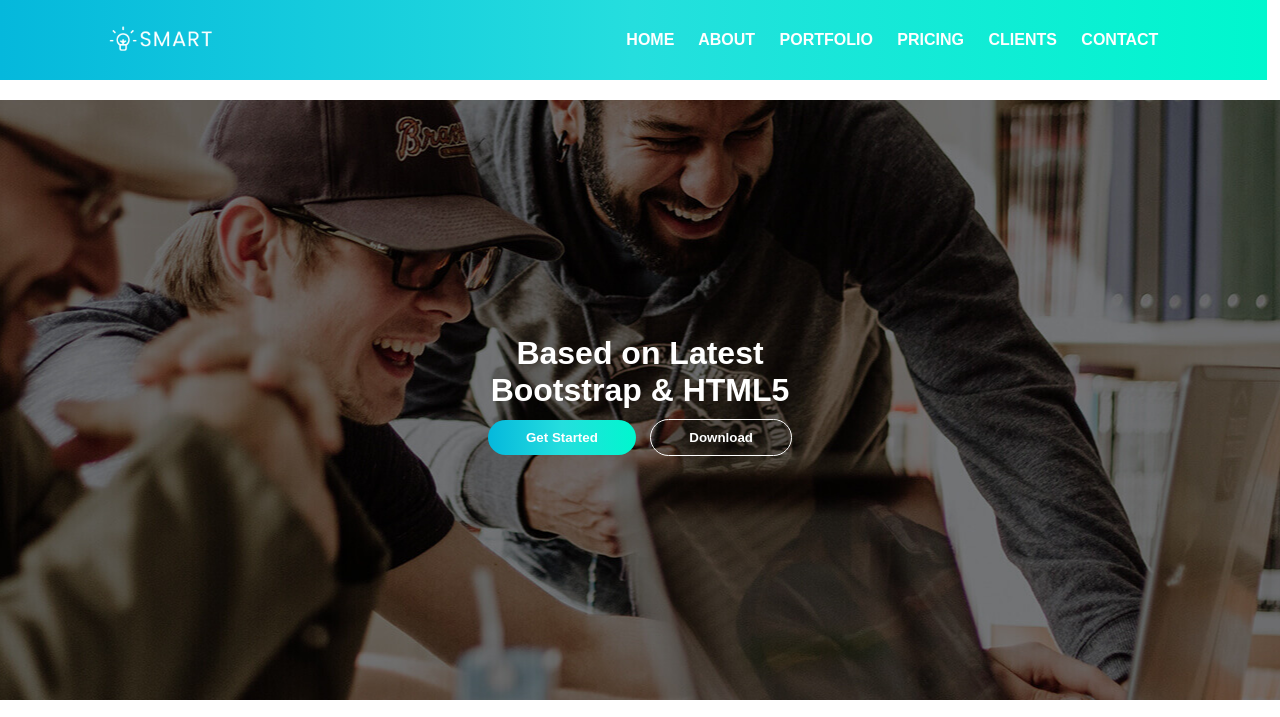
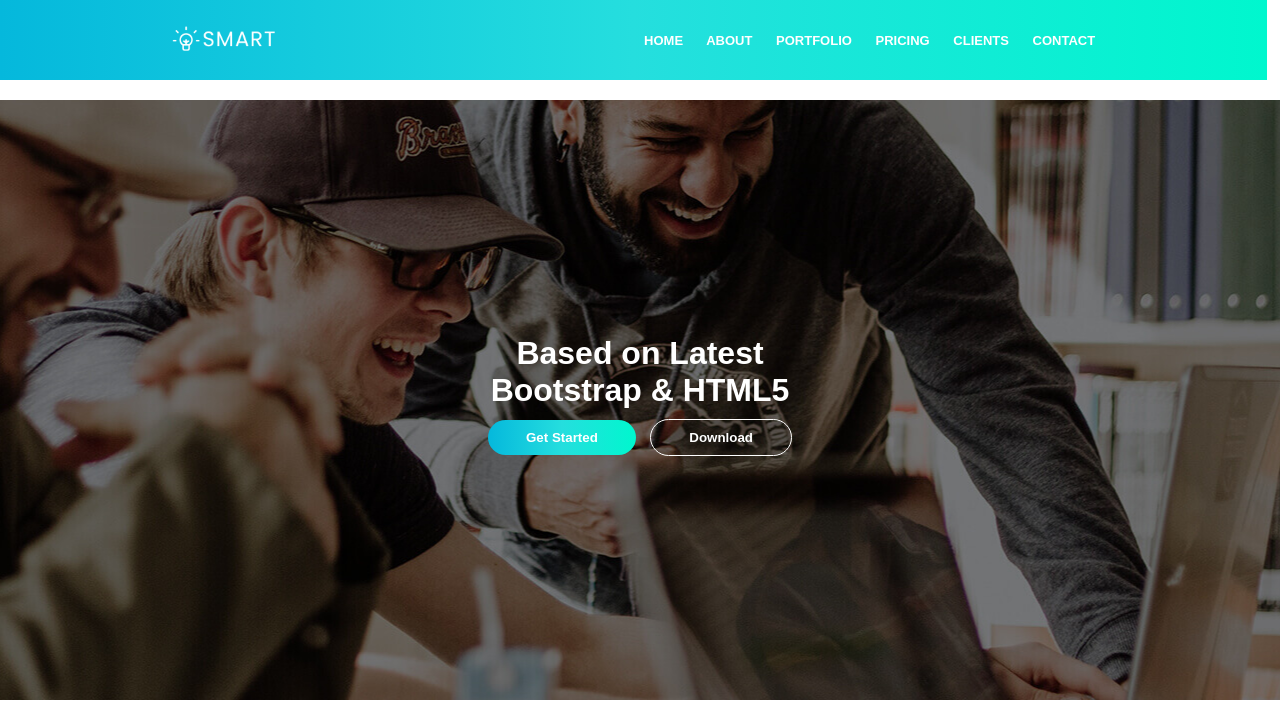
Before and after one commit to Cyrus-Sobaan/Projects, a plain HTML site: page Smart Template/index.html in a window 1280 px wide. Shown: the top 717 px of the page. Drawn offline with Linux system fonts and the light colour scheme.

Commit message:
update index.html

```diff
--- a/Smart Template/index.html
+++ b/Smart Template/index.html
@@ -26,13 +26,14 @@
         border: 0px solid black;
         height: 10vh;
         display: flex;
-        justify-content: space-around;
+        justify-content: space-evenly;
         align-items: center;
     }
 
     nav li {
         list-style: none;
         word-spacing: 20px;
+        font-size: 13px;
     }
 
     nav a {
```
